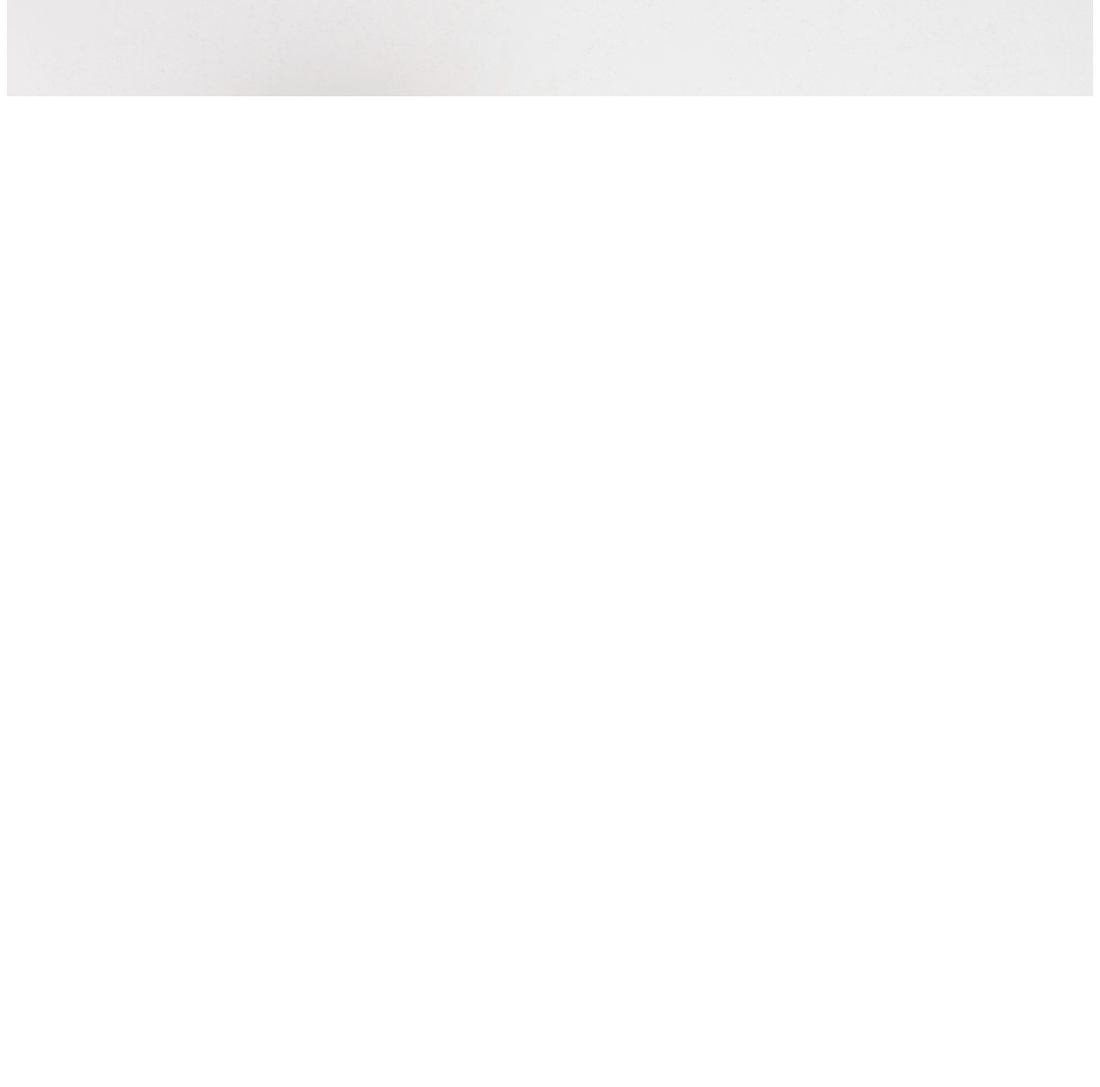
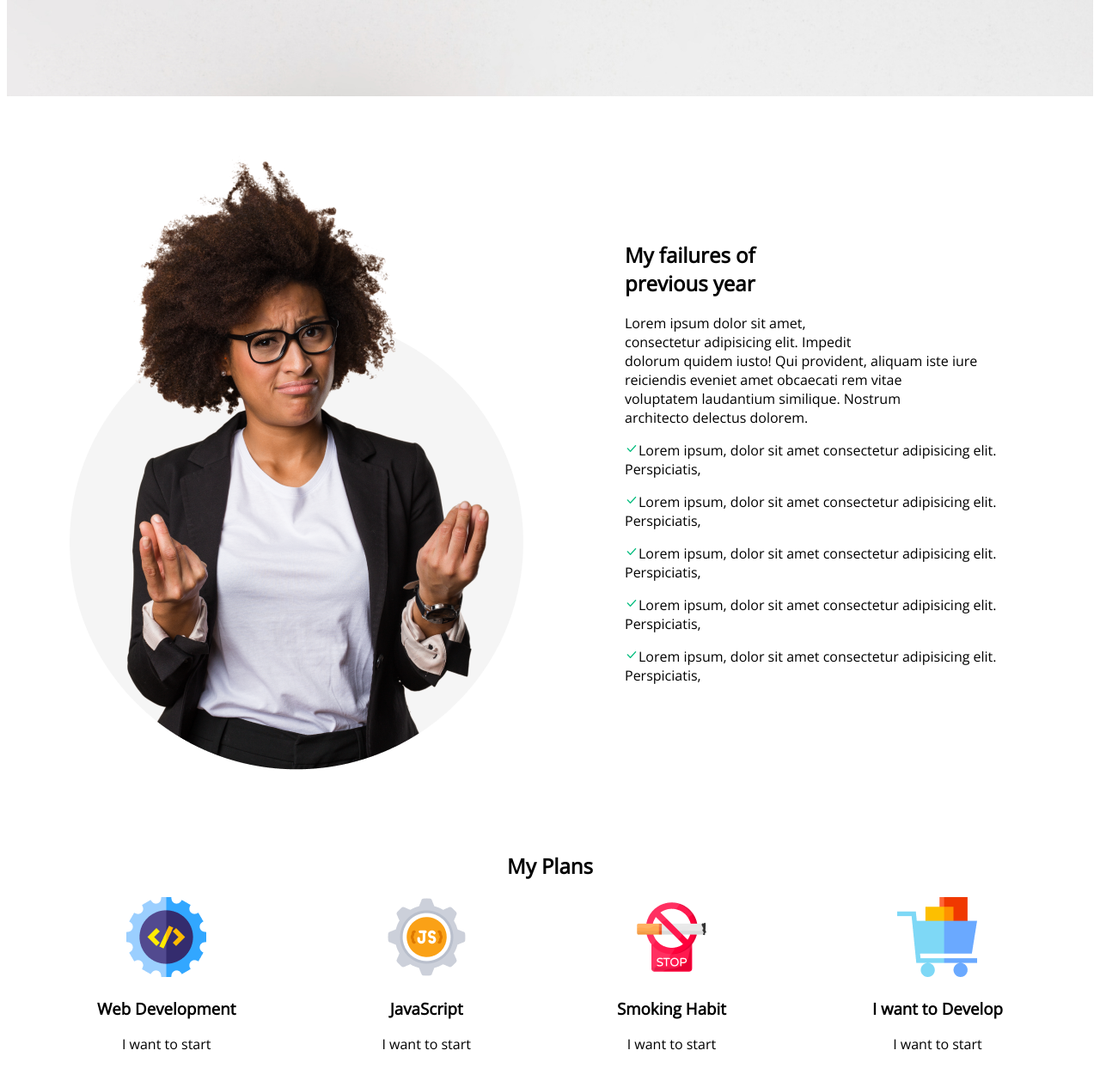
Before and after one commit to emoncse2020/5th-time-, a plain HTML site: page index.html in a window 1280 px wide. Shown: the part 816-2081 px from the top of the page at 86% size. Before the commit the page ends 938 px from the top, so only its background shows below. Drawn offline with nearby package versions, Linux system fonts and the light colour scheme.

Commit message:
plans commit

```diff
--- a/index.html
+++ b/index.html
@@ -26,6 +26,52 @@
         </div>
     </div>
 
+    <!-- main section -->
+    <div class="section">
+        <div class="section-title">
+            <img src="images/person.png" alt="">
+        </div>
+        <div class="section-title-one">
+            <h2>My failures of <br> previous year</h2>
+            <p>Lorem ipsum dolor sit amet, <br> consectetur adipisicing elit. Impedit <br> dolorum quidem iusto! Qui provident, aliquam iste iure <br> reiciendis eveniet amet obcaecati rem vitae <br> voluptatem laudantium similique. Nostrum <br> architecto delectus dolorem.
+            </p>
+            <p class="font-size"><img src="images/check (1).png" alt="">Lorem ipsum, dolor sit amet consectetur adipisicing elit. Perspiciatis,</p>
+            <p class="font-size"><img src="images/check (1).png" alt="">Lorem ipsum, dolor sit amet consectetur adipisicing elit. Perspiciatis,</p>
+            <p class="font-size"><img src="images/check (1).png" alt="">Lorem ipsum, dolor sit amet consectetur adipisicing elit. Perspiciatis,</p>
+            <p class="font-size"><img src="images/check (1).png" alt="">Lorem ipsum, dolor sit amet consectetur adipisicing elit. Perspiciatis,</p>
+            <p class="font-size"><img src="images/check (1).png" alt="">Lorem ipsum, dolor sit amet consectetur adipisicing elit. Perspiciatis,</p>
+
+        </div>
+    </div>
+    <!-- My plans section -->
+    <section class="my-plan-con">
+        <h2 class="my-plans-title"> My Plans</h2>
+        <div class="my-plans">
+            <div class="my-plan">
+                <img src="images/icons/web.png" alt="">
+                <h3>Web Development</h3>
+                <p>I want to start</p>
+            </div>
+            <div class="my-plan">
+                <img src="images/icons/js.png" alt="">
+                <h3>JavaScript</h3>
+                <p>I want to start</p>
+            </div>
+            <div class="my-plan">
+                <img src="images/icons/smoke.png" alt="">
+                <h3>Smoking Habit</h3>
+                <p>I want to start</p>
+            </div>
+            <div class="my-plan">
+                <img src="images/icons/ecom.png" alt="">
+                <h3>I want to Develop</h3>
+                <p>I want to start</p>
+            </div>
+        </div>
+
+    </section>
+
+
 </body>
 
 </html>
--- a/styles/style.css
+++ b/styles/style.css
@@ -27,3 +27,21 @@ Common shared items
  .banner-details{
     margin-right: 100px;
  }
+
+ .section{
+    display: flex;
+    gap: 100px;
+    padding: 50px;
+    align-items: center;
+    justify-content: space-between;
+ }
+
+ /* my plans section */
+ .my-plan-con{
+    text-align: center;
+    padding: 20px;
+ }
+ .my-plans{
+    display: flex;
+    justify-content: space-around;
+ }
```
Also changed, not shown: images/check (1).png (added).
